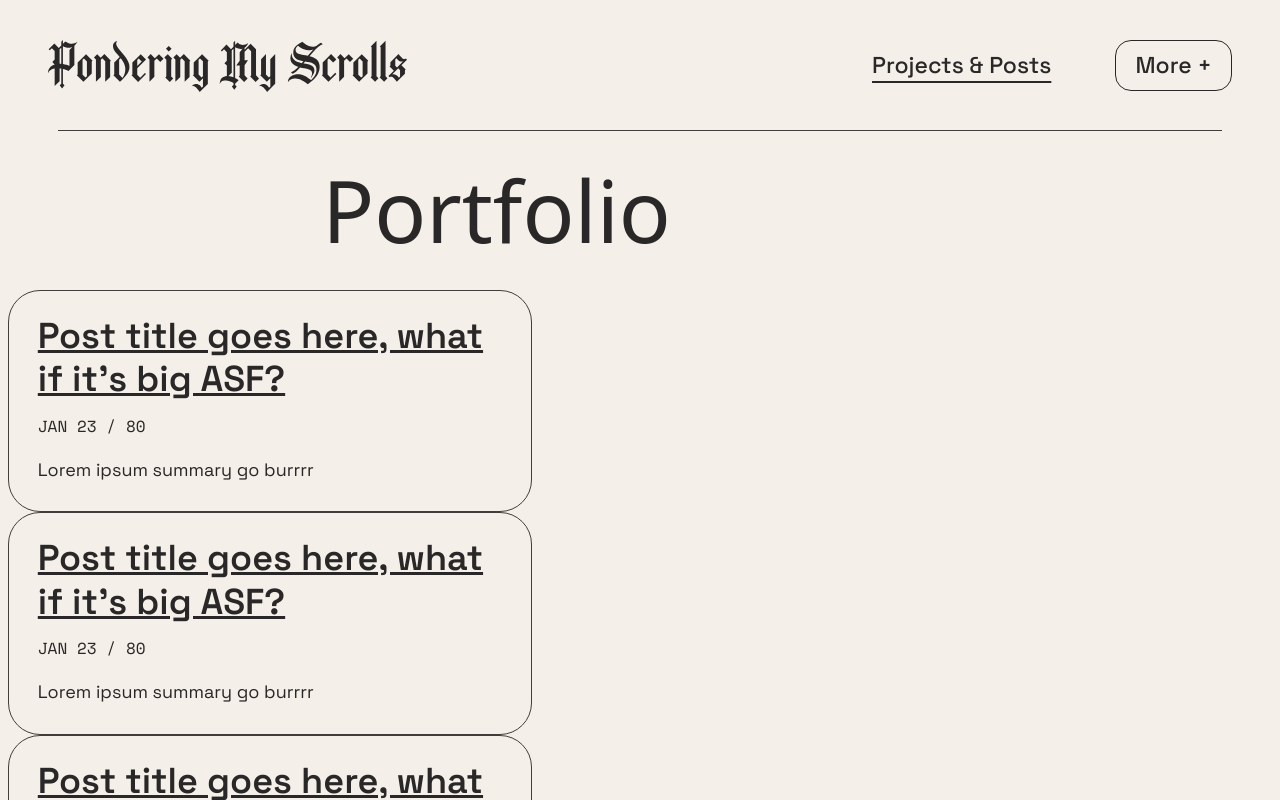
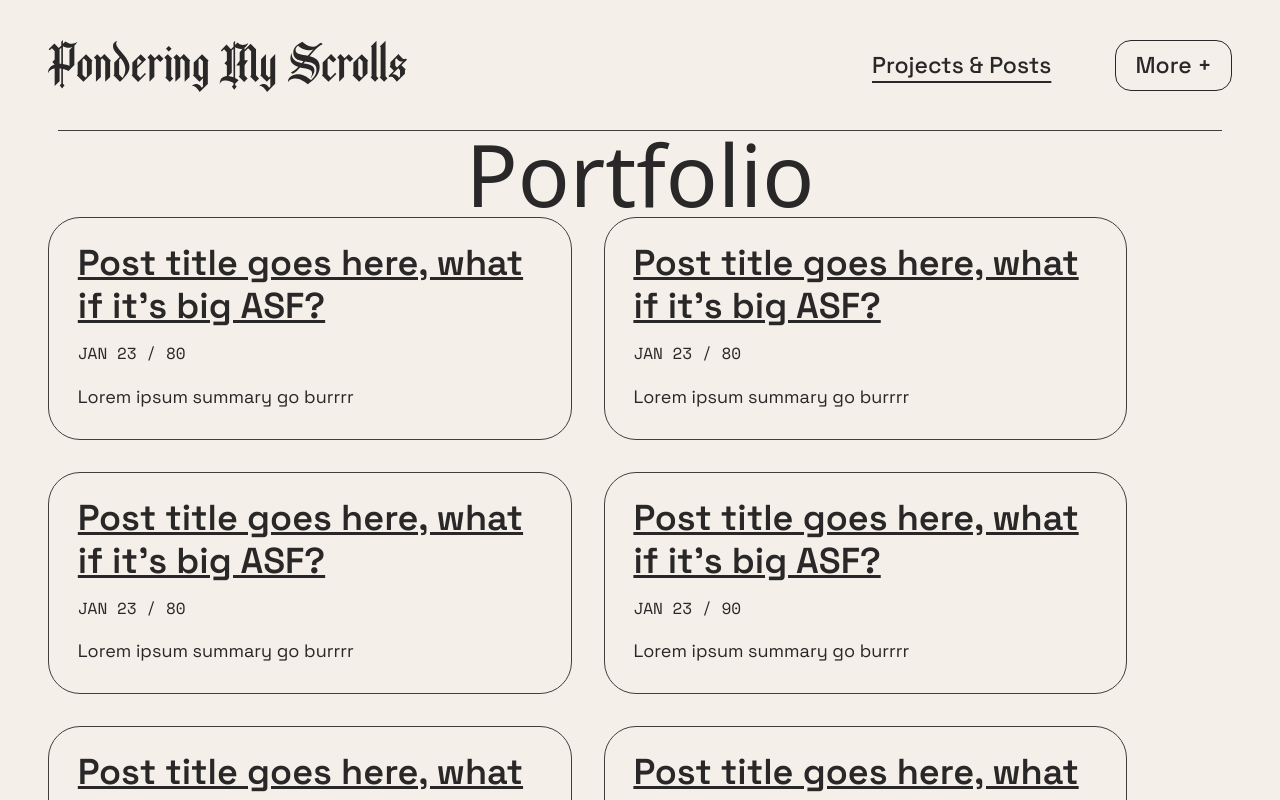
Before and after one commit to Pondering-My-Scrolls/pondering-my-scrolls-website, a Next.js app: page /projects-posts in a window 1280 px wide. Shown: the top 800 px of the page. Built offline with nearby package versions, Linux system fonts and the light colour scheme; a web font is replaced by a local one.

Commit message:
Style posts archive

```diff
--- a/app/projects-posts/page.tsx
+++ b/app/projects-posts/page.tsx
@@ -3,6 +3,8 @@ import React from 'react';
 import getPostMetadata from '../../components/getPostMetadata';
 import PageHeader from '../../components/page-header/pageHeader.js';
 import PostPreview from '../../components/post-preview/PostPreview.js';
+
+import './projects-posts.scss';
 
 function Portfolio() {
   const postMetadata = getPostMetadata();
@@ -11,7 +13,7 @@ function Portfolio() {
   ));
 
   return (
-      <main className="portfolio">
+      <main className="portfolio wo">
           <PageHeader h1="Portfolio" />
           <section className="portfolio__posts">
               {postPreviews}
--- /dev/null
+++ b/app/projects-posts/projects-posts.scss
@@ -0,0 +1,8 @@
+@import '../../assets/styles/1-variables.scss';
+
+.portfolio__posts {
+    display: flex;
+    flex-wrap: wrap;
+    gap: 2rem;
+    margin-bottom: 4rem;
+}
--- a/assets/styles/2-typography.scss
+++ b/assets/styles/2-typography.scss
@@ -17,5 +17,6 @@ h1, h2, h3 {
 
 .h1 {
     font-size: 5.375rem;
-    line-height: 1rem;
+    line-height: 1;
+    margin: 0;
 }
```
